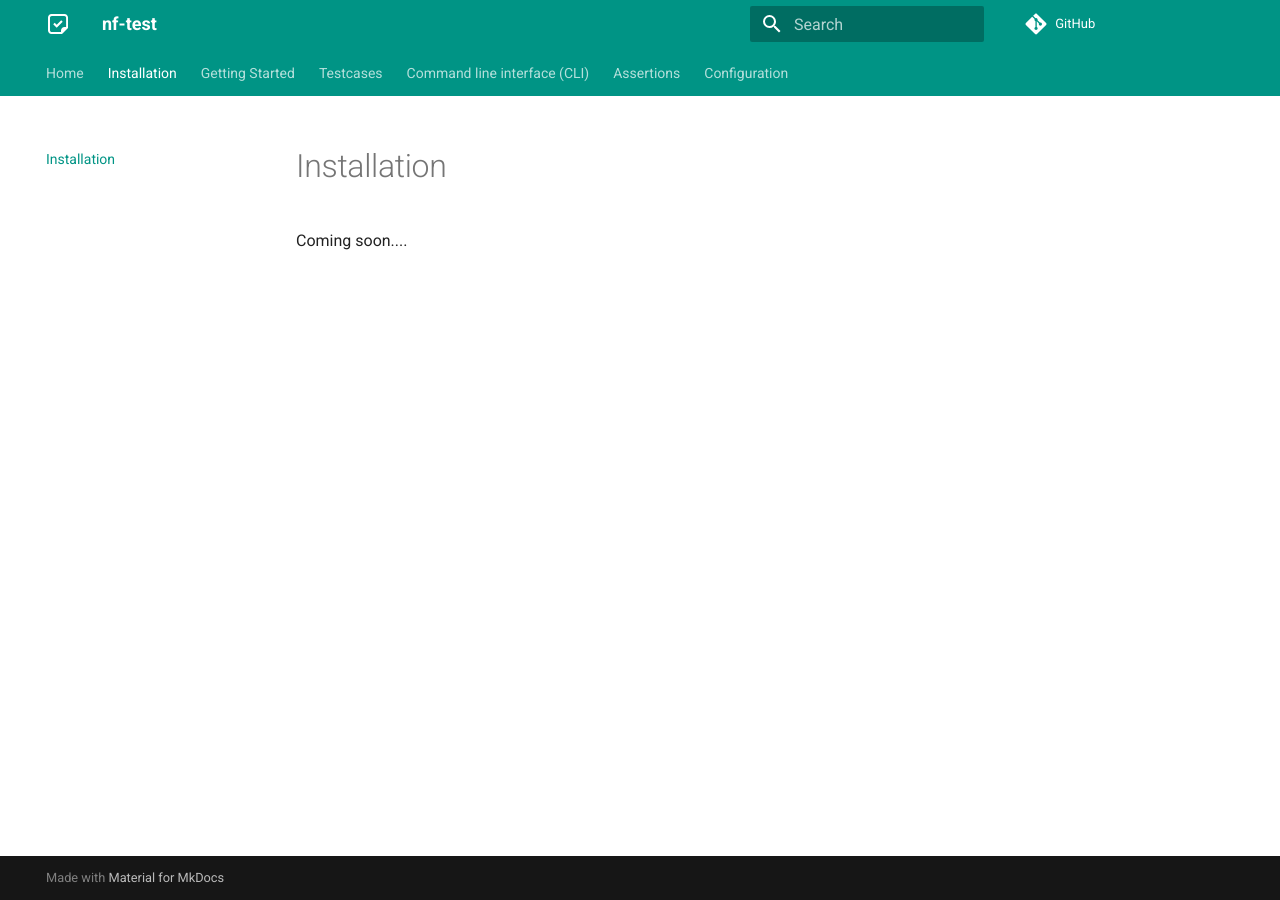
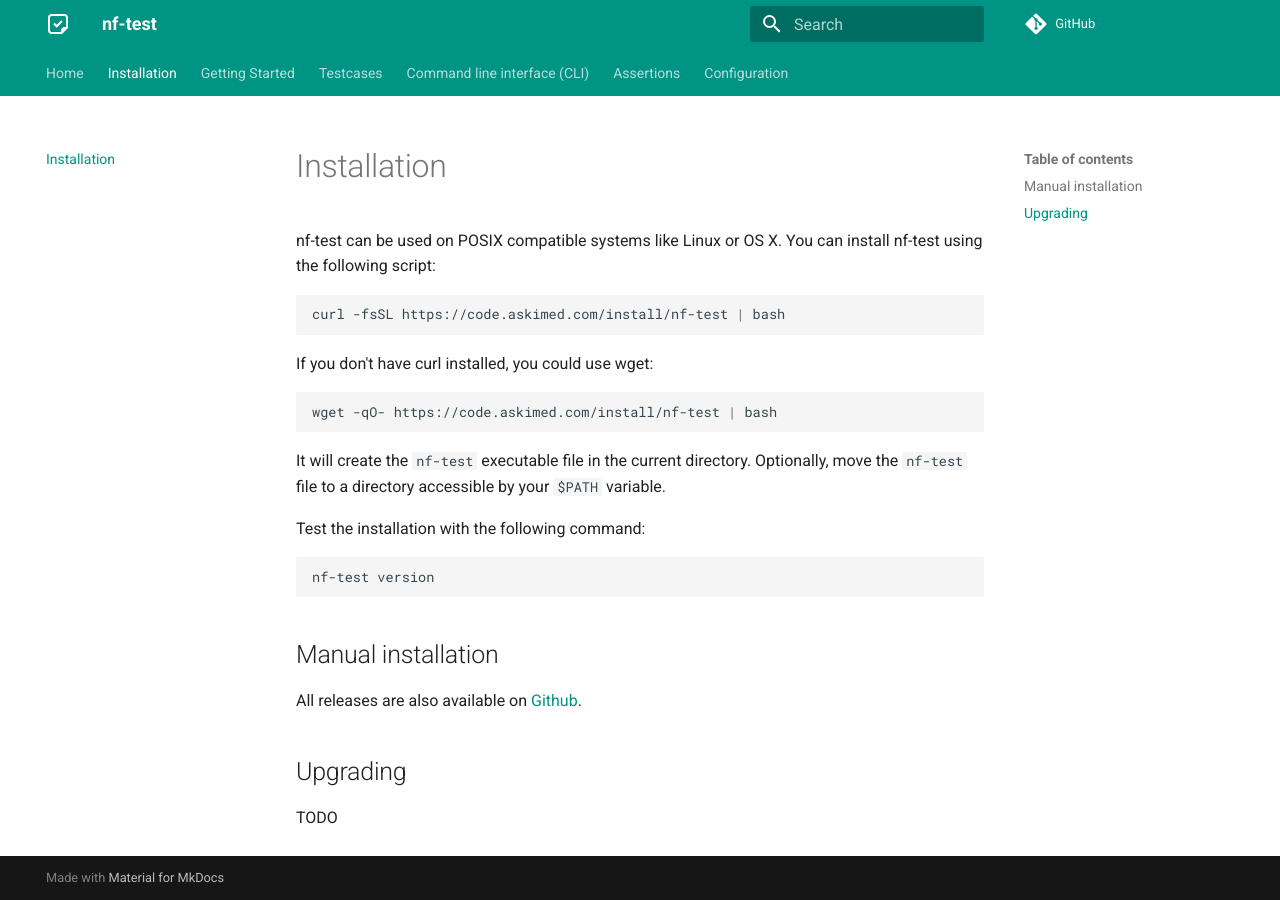
Before and after one commit to askimed/nf-test, an MkDocs documentation site: the page built from docs/installation.md, in a window 1280 px wide. Built offline with MkDocs 1.6.1 and Material for MkDocs 9.7.7, drawn with Linux system fonts in a browser that asks for light colours; comment, search, counter and statistics services are not loaded.

Commit message:
Update installation

````diff
--- a/docs/installation.md
+++ b/docs/installation.md
@@ -1,4 +1,29 @@
 # Installation
 
+nf-test can be used on POSIX compatible systems like Linux or OS X. You can install nf-test using the following script:
 
-Coming soon....
+```bash
+curl -fsSL https://code.askimed.com/install/nf-test | bash
+```
+
+If you don't have curl installed, you could use wget:
+
+```bash
+wget -qO- https://code.askimed.com/install/nf-test | bash
+```
+
+It will create the `nf-test` executable file in the current directory. Optionally, move the `nf-test` file to a directory accessible by your `$PATH` variable.
+
+Test the installation with the following command:
+
+```sh
+nf-test version
+```
+
+## Manual installation
+
+All releases are also available on [Github](https://github.com/askimed/nf-test/releases).
+
+## Upgrading
+
+TODO
````
